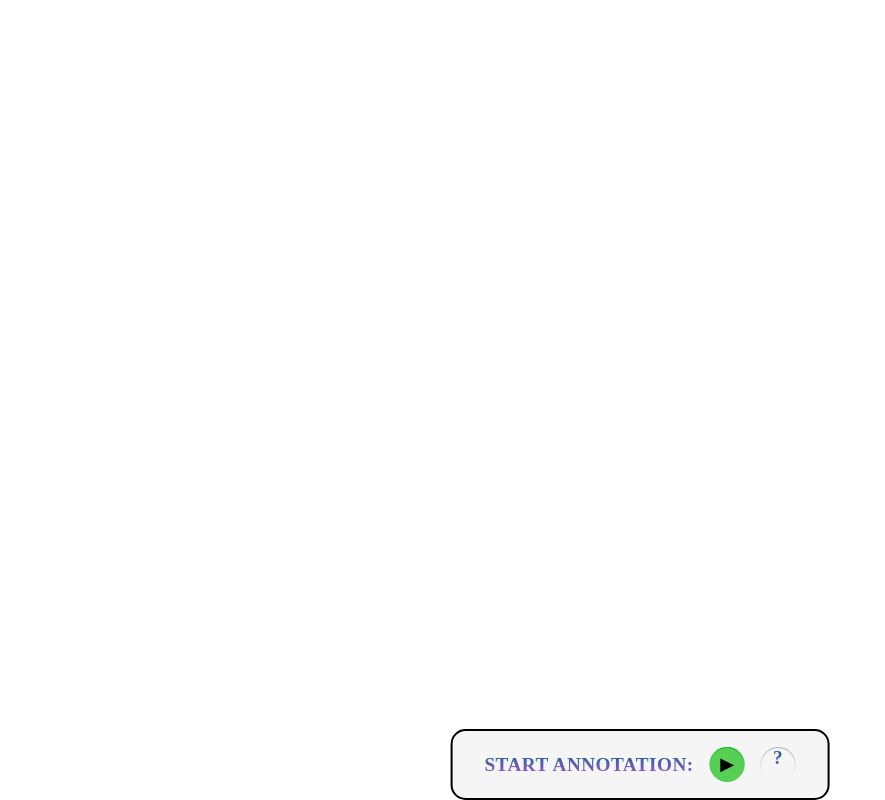
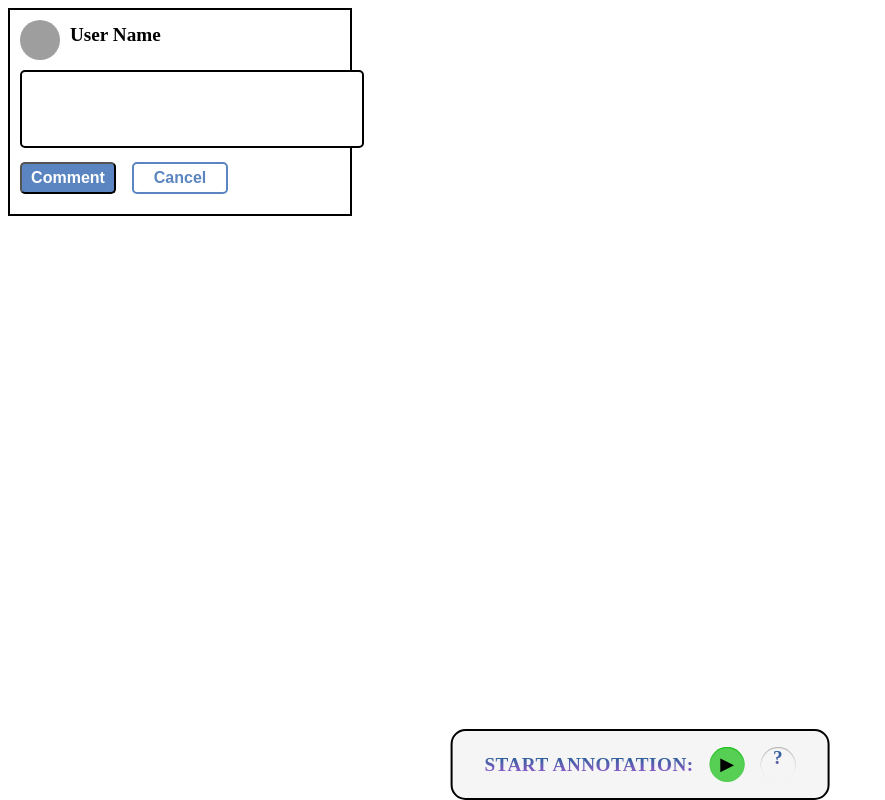
Before and after one commit to DeepeshDragoneel/AnnotateJs, a React app: page / in a window 1280 px wide. Shown: the whole page, without its empty margins (0-885 px from the left). Built offline with nearby package versions, Linux system fonts and the light colour scheme; grey boxes are pictures that could not be loaded; the HTML template or start-up script is replaced by a standard one.

Commit message:
Added comment Box structure

```diff
--- a/src/AnnotateStartMenu/AnnotateStartMenu.js
+++ b/src/AnnotateStartMenu/AnnotateStartMenu.js
@@ -28,8 +28,8 @@ export const AnnotateStartMenu = () => {
     };
 
     return ReactDom.createPortal(
-        <div className="AnnotateStartMenuMainDiv">
-            <p className="AnnotateStartMenuMainDivPTag">
+        <div className="AnnotateStartMenuMainDiv AnnotateJs_Component">
+            <p className="AnnotateStartMenuMainDivPTag AnnotateJs_Component">
                 {startAnnotateButtonClicked ===
                 "didNotClickedTheAnnotatorButton"
                     ? "Start "
@@ -37,19 +37,25 @@ export const AnnotateStartMenu = () => {
                 Annotation:
             </p>
             <div
-                className={`switch-container switch-flat ${startAnnotateButtonClicked}`}
+                className={`switch-container AnnotateJs_Component switch-flat ${startAnnotateButtonClicked}`}
             >
                 <div
-                    className={`flat-container ${startAnnotateButtonClicked2}`}
+                    className={`flat-container AnnotateJs_Component ${startAnnotateButtonClicked2}`}
                     onClick={handleClick}
                 >
                     {/* <div className="flat flat-off">{PlayArrowIcon}</div> */}
-                    <div className={`flat flat-off `}>&#x25B6;</div>
-                    <div className={`flat flat-on`}>&#9634;</div>
+                    <div className={`AnnotateJs_Component flat flat-off `}>
+                        &#x25B6;
+                    </div>
+                    <div className={`AnnotateJs_Component flat flat-on`}>
+                        &#9634;
+                    </div>
                 </div>
             </div>
             <div>
-                <div className="AnnotateStartMenuMainDivHelp">&#x3F;</div>
+                <div className="AnnotateJs_Component AnnotateStartMenuMainDivHelp">
+                    &#x3F;
+                </div>
             </div>
         </div>,
         document.getElementById("AnnotateJs_StartAnnotatorButtonDiv")
--- a/src/App.js
+++ b/src/App.js
@@ -1,11 +1,13 @@
 import React from "react";
 import ReactDom from "react-dom";
 import { AnnotateStartMenu } from "./AnnotateStartMenu/AnnotateStartMenu";
+import { CommentBox } from "./CommentBox/CommentBox";
 
 export const App = () => {
     return (
         <>
             <AnnotateStartMenu />
+            <CommentBox />
         </>
     );
 };
--- /dev/null
+++ b/src/CommentBox/CommentBox.js
@@ -0,0 +1,56 @@
+import React, { useState } from "react";
+import ReactDom from "react-dom";
+import Avatar from "@mui/material/Avatar";
+import "./CommentBox.scss";
+
+export const CommentBox = () => {
+    const [Comment, setComment] = useState("");
+
+    return ReactDom.createPortal(
+        <div className="AnnotateJs_Component CommentBoxMainDiv">
+            <div className="AnnotateJs_Component CommentBoxUserDetailsDiv">
+                <img
+                    className="AnnotateJs_Component CommentBoxUserDetailsAvatar"
+                    src="https://material-ui.com/static/images/avatar/1.jpg"
+                />
+                <div className="AnnotateJs_Component CommentBoxUserDetailsDiv">
+                    <p className="AnnotateJs_Component CommentBoxUserDetailsP">
+                        User Name
+                    </p>
+                </div>
+            </div>
+            {/* <hr
+                className="AnnotateJs_Component"
+                style={{ border: "1px solid black", margin: "2px" }}
+            /> */}
+            <textarea
+                className="AnnotateJs_Component commentBoxTextarea"
+                rows="3"
+                value={Comment}
+                onChange={(e) => {
+                    setComment(e.target.value);
+                }}
+            ></textarea>
+            <div className="AnnotateJs_Component commentBoxButtonDiv">
+                <button
+                    className="AnnotateJs_Component commentBoxSubmitButton"
+                    onClick={() => {
+                        console.log("Comment: ", Comment);
+                        setComment("");
+                    }}
+                >
+                    Comment
+                </button>
+                <button
+                    className="AnnotateJs_Component commentBoxCancelButton"
+                    onClick={() => {
+                        setComment("");
+                    }}
+                >
+                    Cancel
+                </button>
+            </div>
+        </div>,
+        document.getElementById("AnnotateJs_CommentBoxDiv")
+    );
+};
--- /dev/null
+++ b/src/CommentBox/CommentBox.scss
@@ -0,0 +1,85 @@
+input:focus,
+select:focus,
+textarea:focus,
+button:focus {
+    outline: none;
+}
+
+.CommentBoxMainDiv {
+    z-index: 99999991;
+    border: 2px solid black;
+    width: 20rem;
+    padding: 10px;
+    .CommentBoxUserDetailsDiv {
+        display: flex;
+        justify-content: flex-start;
+        align-items: center;
+        margin-bottom: 10px;
+        .CommentBoxUserDetailsAvatar {
+            width: 40px;
+            height: 40px;
+            border-radius: 50%;
+            margin-right: 10px;
+        }
+        .CommentBoxUserDetailsDiv {
+            .CommentBoxUserDetailsP {
+                font-size: 1.2rem;
+                font-weight: bold;
+                color: black;
+                margin: 0;
+            }
+        }
+    }
+    .commentBoxTextarea {
+        width: 100%;
+        outline: none !important;
+        border: 2px solid black;
+        border-radius: 5px;
+        padding: 10px;
+        resize: none;
+        font-size: 1rem;
+        font-weight: 700;
+        color: black;
+        margin: 0;
+        &:focus {
+            outline: none !important;
+        }
+    }
+    .commentBoxButtonDiv {
+        display: flex;
+        justify-content: flex-start;
+        align-items: center;
+        padding: 10px 0;
+        .commentBoxSubmitButton {
+            width: 6rem;
+            height: 2rem;
+            // border: 2px solid black;
+            border-radius: 5px;
+            background-color: #5b85c0;
+            color: white;
+            font-size: 1rem;
+            font-weight: bold;
+            cursor: pointer;
+            margin: 0 1rem 0 0;
+            &:hover {
+                background-color: #34619e;
+            }
+        }
+        .commentBoxCancelButton {
+            width: 6rem;
+            height: 2rem;
+            // border: 2px solid black;
+            border-radius: 5px;
+            border: 2px solid #5b85c0;
+            color: #5b85c0;
+            background-color: #ffffff;
+            font-size: 1rem;
+            font-weight: bold;
+            cursor: pointer;
+            &:hover {
+                border: 2px solid #34619e;
+                color: #34619e;
+            }
+        }
+    }
+}
--- a/src/main.js
+++ b/src/main.js
@@ -15,9 +15,16 @@ const startRenderingReact = () => {
     startAnnotatorButtonDiv.style.bottom = "0px";
     startAnnotatorButtonDiv.style.right = "50%";
     startAnnotatorButtonDiv.style.transform = "translate(50%)";
-    startAnnotatorButtonDiv.style.zIndex = "99999999";
+    startAnnotatorButtonDiv.style.zIndex = "99999990";
     document.body.appendChild(startAnnotatorButtonDiv);
+    const extraSpacingDiv = document.createElement("div");
+    // extraSpacingDiv.style.height = "1rem";
+    document.body.appendChild(extraSpacingDiv);
 
+    const annotateJsCommentBoxDiv = document.createElement("div");
+    annotateJsCommentBoxDiv.id = "AnnotateJs_CommentBoxDiv";
+    startAnnotatorButtonDiv.style.zIndex = "99999991";
+    document.body.appendChild(annotateJsCommentBoxDiv);
     ReactDOM.createRoot(startAnnotatorButtonDiv).render(<App />);
 };
 
@@ -240,10 +247,15 @@ export const startAnnotation = () => {
     // window.addEventListener("mousedown", function (e) {
     //     console.log(e.target);
     // });
-
     windowOnMouseOverPrevFunc = window.onmouseover;
     windowOnMouseDownPrevFunc = window.onmousedown;
-
+    const buttonAndLinks = document.querySelectorAll("a, button, li");
+    for (let i = 0; i < buttonAndLinks.length; i++) {
+        console.log(buttonAndLinks[i]);
+        buttonAndLinks[i].addEventListener('click', function(e) {
+            e.preventDefault();
+        })
+    }
     window.onmouseover = function (e) {
         if (e.target.id === "AnnotateJs_StartAnnotatorButtonDiv") {
             return;
@@ -251,6 +263,8 @@ export const startAnnotation = () => {
         updateMask(e.target);
     };
     window.onmousedown = function (e) {
+        // e.preventDefault();
+        if (e.target.classList.contains("AnnotateJs_Component")) return;
         console.log(e.target);
     };
 
@@ -293,6 +307,6 @@ export const stopAnnotation = () => {
     if (elements.length !== 0) {
         elements[0].remove();
     }
-}
+};
 
 // startAnnonatation();
```
Also changed, not shown: 1 other file (tests, documents, lock files or other folders).
